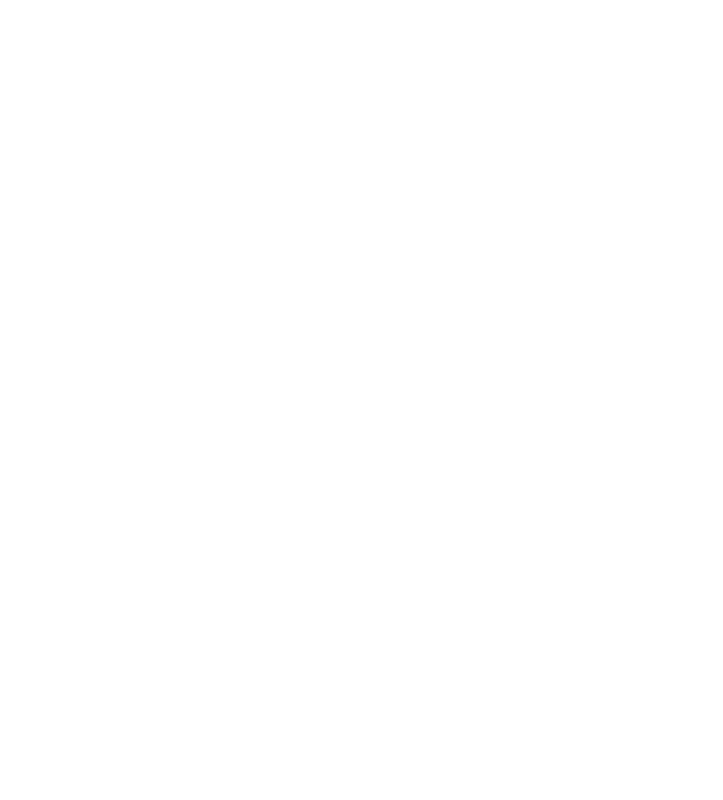
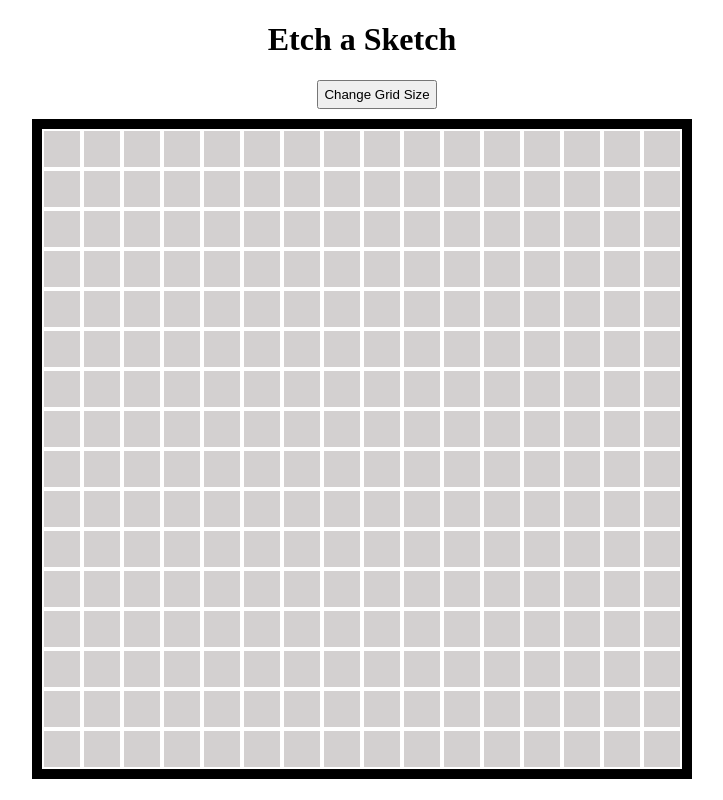
Before and after one commit to ananthusankar1729/etch-a-sketch, a plain HTML site: page src/index.html in a window 1280 px wide. Shown: the whole page, without its empty margins (278-1001 px from the left). Drawn offline with Linux system fonts and the light colour scheme.

Commit message:
Made grid and button

```diff
--- a/src/index.html
+++ b/src/index.html
@@ -4,14 +4,17 @@
     <meta charset="UTF-8">
     <meta name="viewport" content="width=device-width, initial-scale=1.0">
     <title>flexbox</title>
+    <script type="module" src="../src/js/javascript.js"></script>
+    <link rel="stylesheet" href="../src/styles.css">
 </head>
 <body>
+    <div>
+        <h1>Etch a Sketch</h1>
+        <button class="changeGridSize">Change Grid Size</button>
+    </div>
+
     <div class="container">
-        <div class="box1"></div>
-        <div class="box2"></div>
-        <div class="box3"></div>
-        <div class="box4"></div>
-        <div class="box5"></div>
+
     </div>
 </body>
 </html>
--- /dev/null
+++ b/src/js/javascript.js
@@ -0,0 +1,16 @@
+let x = 16;
+let height = 98/10
+let width = 98/10
+const container = document.querySelector(".container")
+for (let i = 0; i < x; i++) {
+    let box = document.createElement("div");
+    box.classList.add("box");
+    container.appendChild(box);
+    for (let a = 0; a < x; a++) {
+        let grid = document.createElement("div");
+        grid.classList.add("grid")
+        box.appendChild(grid)
+
+    }
+
+}
--- a/src/styles.css
+++ b/src/styles.css
@@ -1,12 +1,32 @@
-.container{
+div.container{
     display: flex;
+    justify-self: center;
+    flex-direction: row;
+    height: 80vh;
+    width: 80vh;
+    border: 10px solid black;
+    margin-top: 10px;
 }
-.container div{
-    background-color: black;
-    border: 5px solid blue;
-    height: 100px ;
-    width: 150px;
-    background: peachpuff;
-
-
+.box{
+    display: flex;
+    flex-direction: column;
+    background-color: rgb(211, 208, 208);
+    flex: 1 1 auto;
+    height: 80vh;
+    width: 80vw;
 }
+.grid{
+    border: 2px solid white;
+    flex: 1 1 auto;
+    height: auto;
+    width: auto;
+}
+div{
+    justify-content: center;
+    justify-items: center;
+    justify-self: center;
+}
+button{
+    margin-left: 30px;
+    padding: 5px;
+}
```
